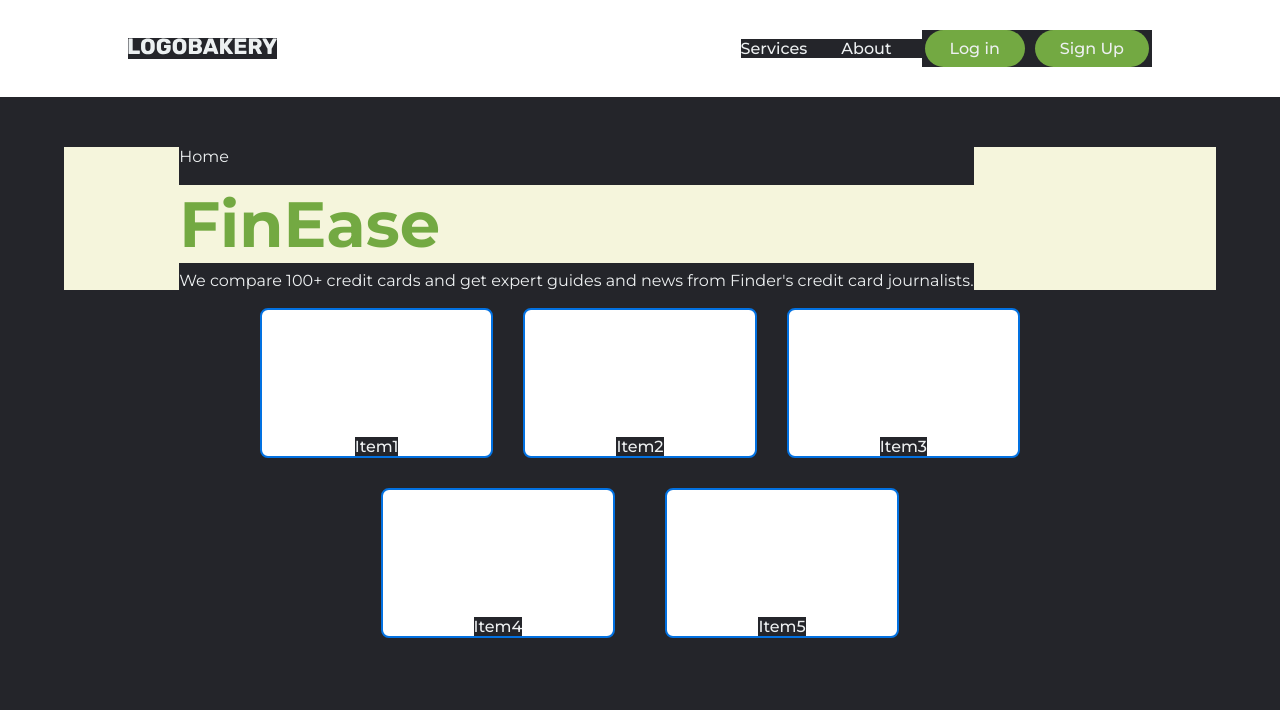
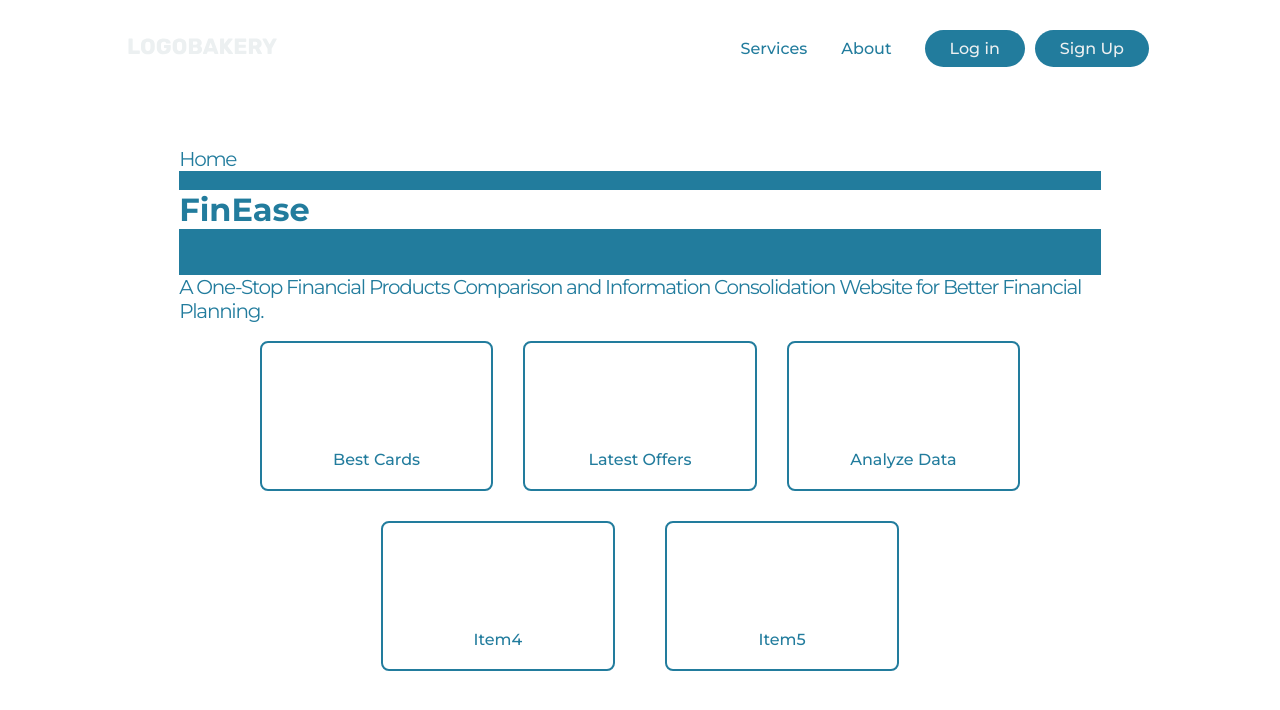
Before and after one commit to Deviman8/FinEase, a plain HTML site: page index.html in a window 1280 px wide. Drawn offline with Linux system fonts and the light colour scheme.

Commit message:
feat: implemented colors

```diff
--- a/index.html
+++ b/index.html
@@ -24,22 +24,25 @@
         </header>
         <div class="margin">
         <div class="intro">
+            <div class="background-block">
             <a>
                 <p>Home</p><br>
-                <h1>FinEase</h1>
-                <p>We compare 100+ credit cards and get expert guides and news from Finder's credit card journalists.<p>
+                <h1>FinEase</h1><br><br>
+                <p>A One-Stop Financial Products Comparison and Information Consolidation Website for Better Financial Planning.<p>
             </a>
+            </div>
             </div>
             <br>
             <div class="grid-container1">
-                <div class="grid-item"><a>Item1</a></div>
-                <div class="grid-item"><a>Item2</a></div>
-                <div class="grid-item"><a>Item3</a></div>
+                <div class="grid-item"><a>Best Cards</a></div>
+                <div class="grid-item"><a>Latest Offers</a></div>
+                <div class="grid-item"><a>Analyze Data</a></div>
             </div>
             <div class="grid-container2">
                 <div class="grid-item"><a>Item4</a></div>
                 <div class="grid-item"><a>Item5</a></div>
 
         </div>
+
     </body>
 </html>
--- a/styles.css
+++ b/styles.css
@@ -4,14 +4,14 @@
     box-sizing: border-box;
     margin: 0;
     padding: 0;
-    background: #24252a;
+    background: white;
 }
 
 li, button{
     font-family: "Montserrat", sans-serif;
     font-weight: 500;
     font-size: 16px;
-    color: #edf0f1;
+    color: #227C9D;
     text-decoration: none;
 }
 
@@ -19,7 +19,7 @@ a{
     font-family: "Montserrat", sans-serif;
     font-weight: 500;
     font-size: 16px;
-    color: #edf0f1;
+    color: #227C9D;
     text-decoration: none;
 }
 
@@ -28,8 +28,8 @@ header{
     justify-content: flex-end;
     align-items: center;
     padding: 30px 10%;
+    margin-bottom: 50px;
     background-color: white;
-    margin-bottom: 50px;
 }
 .logo{
     cursor: pointer;
@@ -51,7 +51,7 @@ header{
 }
 
 .nav__links li a:hover{
-    color: #aad576
+    color: #95D8E4;
 }
 
 .nav__buttons{
@@ -70,17 +70,18 @@ header{
 
 button {
     padding: 9px 25px;
-    background-color: rgb(115, 169, 66, 1);
+    background-color: rgb(34, 124, 157, 1);
     border: none;
     border-radius: 50px;
     cursor: pointer;
     transition: all 0.3s ease 0;
     margin-left: 0px;
+    color: #edf0f1;
 }
 
 button:hover{
     padding: 9px 25px;
-    background-color: rgb(115, 169, 66, 0.75);
+    background-color: rgb(34, 124, 157, 0.8);
     border: none;
     border-radius: 50px;
     cursor: pointer;
@@ -90,7 +91,6 @@ button:hover{
 .intro {
     display: flex;
     padding: 0px 10%;
-    background-color:beige;
 }
 
 .margin{
@@ -100,25 +100,18 @@ button:hover{
 }
 .intro h1{
     font-family: "Montserrat", sans-serif;
-    font-size: 4rem;
+    font-size: 3.5  rem;
     font-weight: bold;
     margin-bottom: 8px;
-    color: rgb(115, 169, 66, 1);
-    background-color: beige;
-}
-
-.intro h2{
-    font-family: "Montserrat", sans-serif;
-    font-weight: 300;
-    margin-right: auto;
-    margin-left: auto;
-    width: 60%;
-    color:aqua;
+    color: #227C9D;
+    /*background-color: beige;*/
 }
 
 .intro p{
     font-family: "Montserrat", sans-serif;
     font-weight: 400;
+    font-size: 1.25rem;
+    letter-spacing: -0.08rem;
 }
 
 .grid-container1 {
@@ -158,15 +151,20 @@ button:hover{
     transition: transform 0.3s ease;
     border-radius: 0.5em;
     background: #ffffff;
-    border: #0271e1;
+    border: #227C9D;
     border-width: 0.15em;
     border-style: solid;
     transition: transform .3s ease;
+    padding-bottom: 20px;
 }
 
 .grid-item:hover {
     transform: scale(1.025); /* Scale the grid item on hover */
-    outline: 3px solid #0271e1; /* Change the background color on hover */
-    box-shadow: 0 5px 15px rgb(255, 255, 255, 0.2);
+    outline: 3px solid #227C9D; /* Change the background color on hover */
+    box-shadow: 0 5px 15px rgb(255, 255, 255, 1);
     cursor: pointer;
 }
+
+.background-block{
+    background-color:#227C9D;
+}
```
